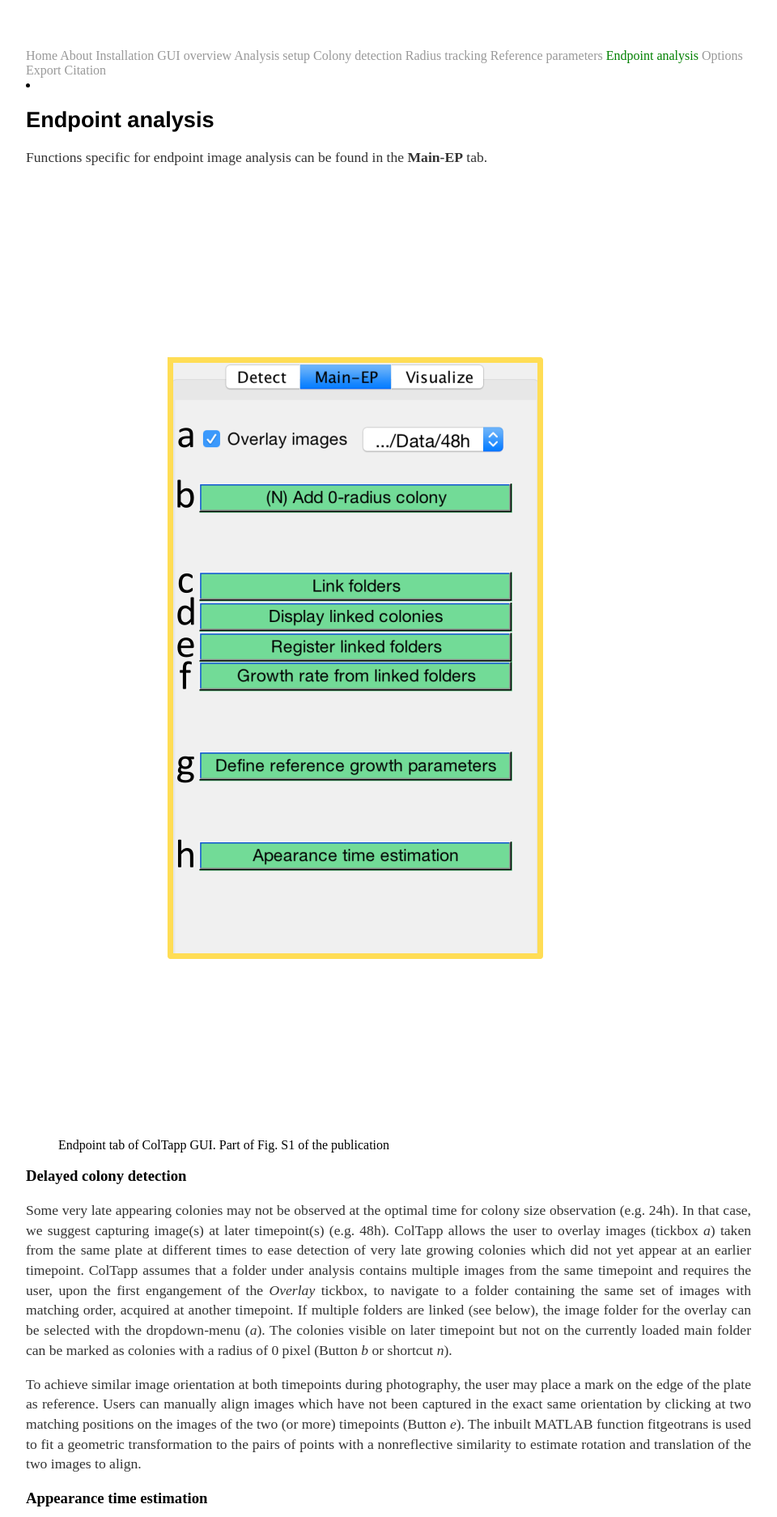
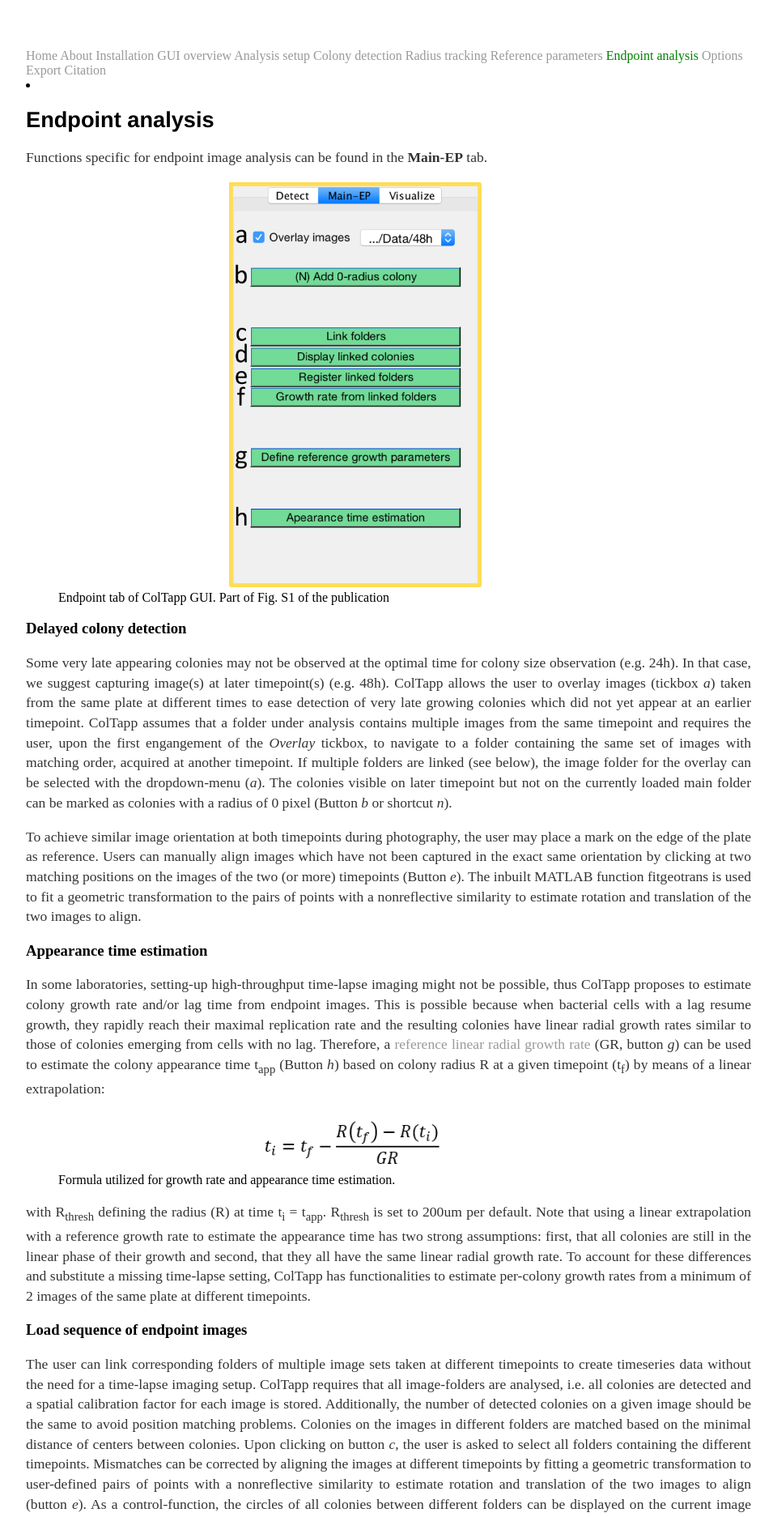
Before and after one commit to ColTapp/ColTapp.github.io, a Jekyll site: the page built from endpoint.md, in a window 1280 px wide. Shown: the top 1873 px of the page at 81% size, without its empty margins (160-1120 px from the left). Built offline with Jekyll 4.4.1, drawn with Linux system fonts in a browser that asks for light colours.

Commit message:
Update endpoint.md

```diff
--- a/endpoint.md
+++ b/endpoint.md
@@ -6,7 +6,7 @@
 
 Functions specific for endpoint image analysis can be found in the **Main-EP** tab.
 <figure>
-  <img src="{{site.url}}/assets/images/EP0.png" alt="Endpoint tab of GUI" width="500px"/>
+  <img src="{{site.url}}/assets/images/EP0.png" alt="Endpoint tab of GUI" height="500px"/>
   <figcaption>Endpoint tab of ColTapp GUI. Part of Fig. S1 of the publication </figcaption>
 </figure>
 
```
